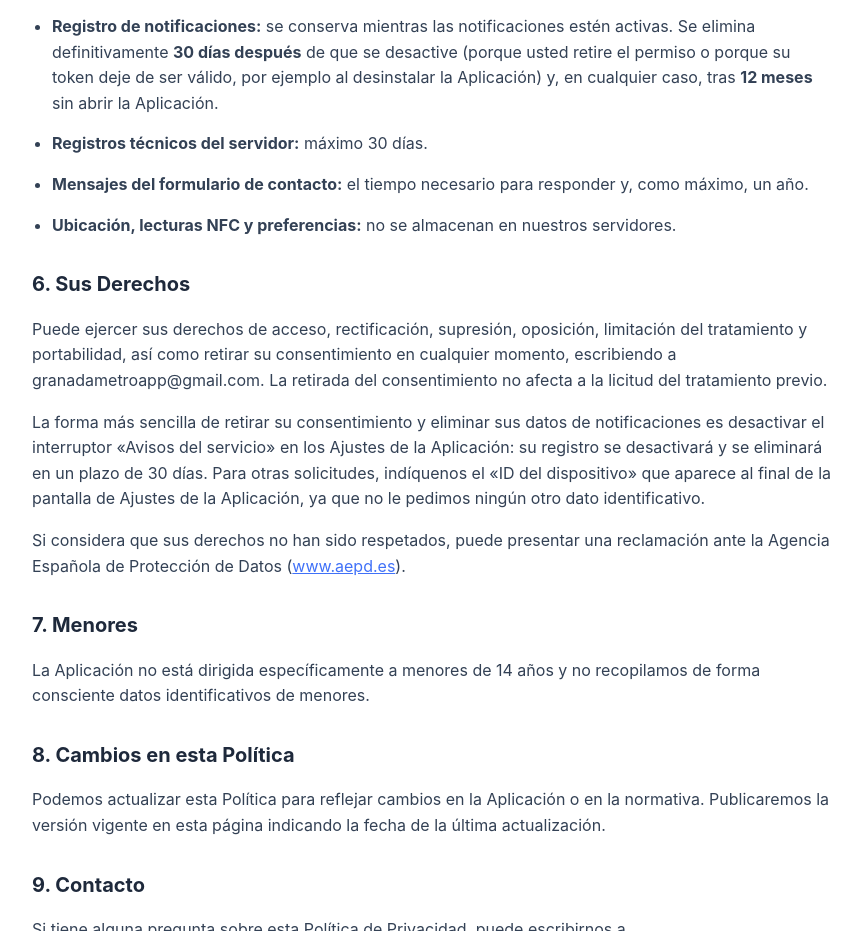
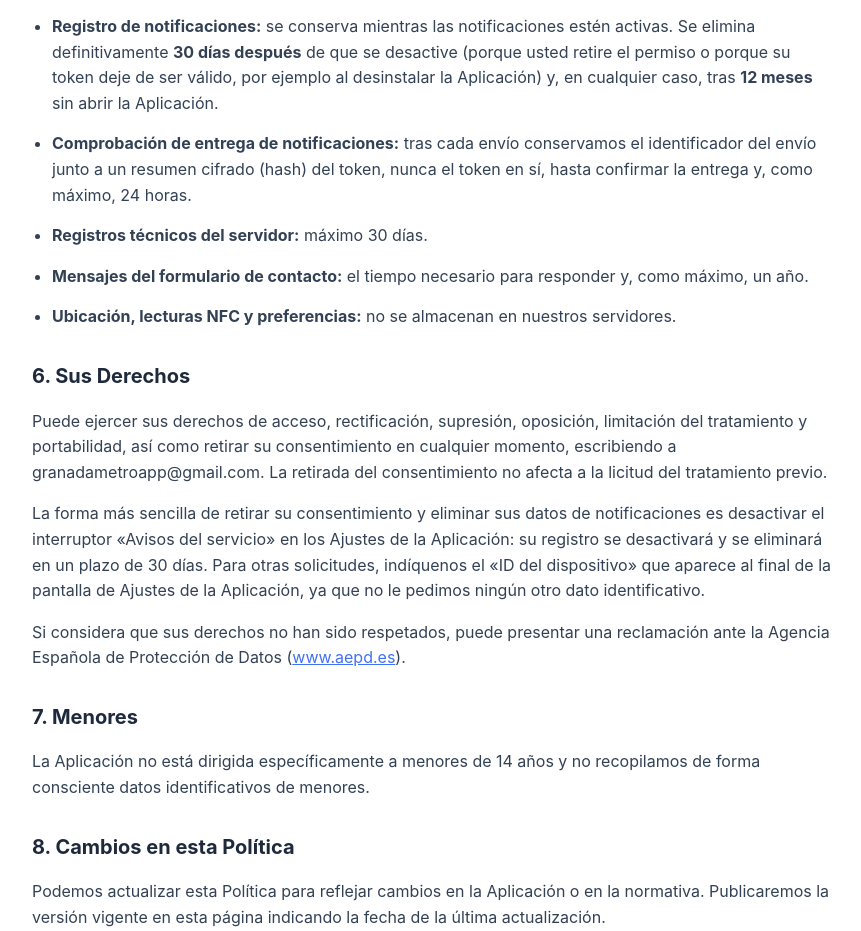
Before and after one commit to granadametroapp/granadametroapp.github.io, a plain HTML site: page privacidad.html in a window 1280 px wide. Shown: the part 3166-4097 px from the top of the page, without its empty margins (208-1069 px from the left). Drawn offline with Linux system fonts and the light colour scheme.

Commit message:
docs: mention push delivery check retention in privacy policy
Co-Authored-By: Claude Opus 5.5 <noreply@anthropic.com>

```diff
--- a/privacidad.html
+++ b/privacidad.html
@@ -202,6 +202,7 @@
         <h2>5. Conservación de los datos</h2>
         <ul>
             <li><strong>Registro de notificaciones:</strong> se conserva mientras las notificaciones estén activas. Se elimina definitivamente <strong>30 días después</strong> de que se desactive (porque usted retire el permiso o porque su token deje de ser válido, por ejemplo al desinstalar la Aplicación) y, en cualquier caso, tras <strong>12 meses</strong> sin abrir la Aplicación.</li>
+            <li><strong>Comprobación de entrega de notificaciones:</strong> tras cada envío conservamos el identificador del envío junto a un resumen cifrado (hash) del token, nunca el token en sí, hasta confirmar la entrega y, como máximo, 24 horas.</li>
             <li><strong>Registros técnicos del servidor:</strong> máximo 30 días.</li>
             <li><strong>Mensajes del formulario de contacto:</strong> el tiempo necesario para responder y, como máximo, un año.</li>
             <li><strong>Ubicación, lecturas NFC y preferencias:</strong> no se almacenan en nuestros servidores.</li>
```
